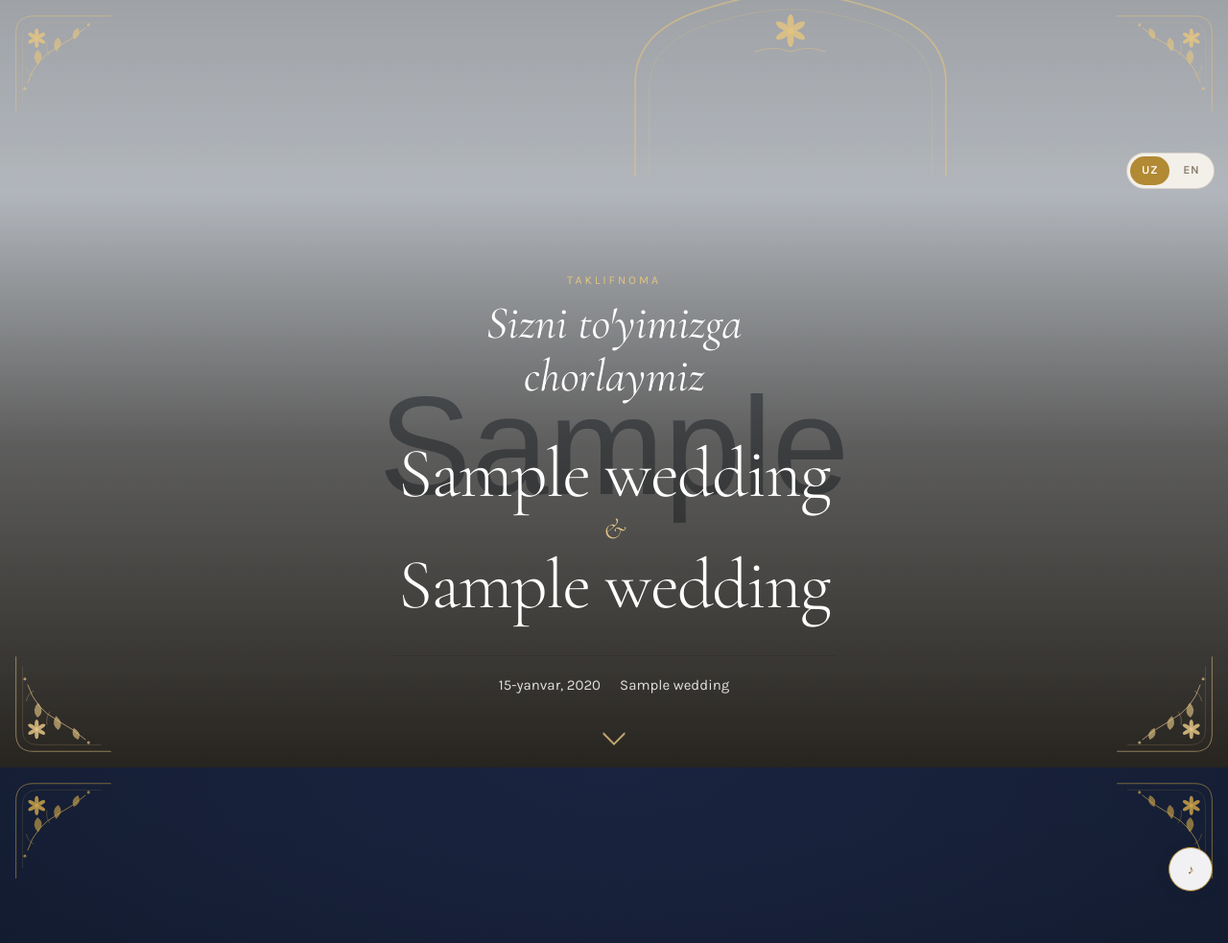
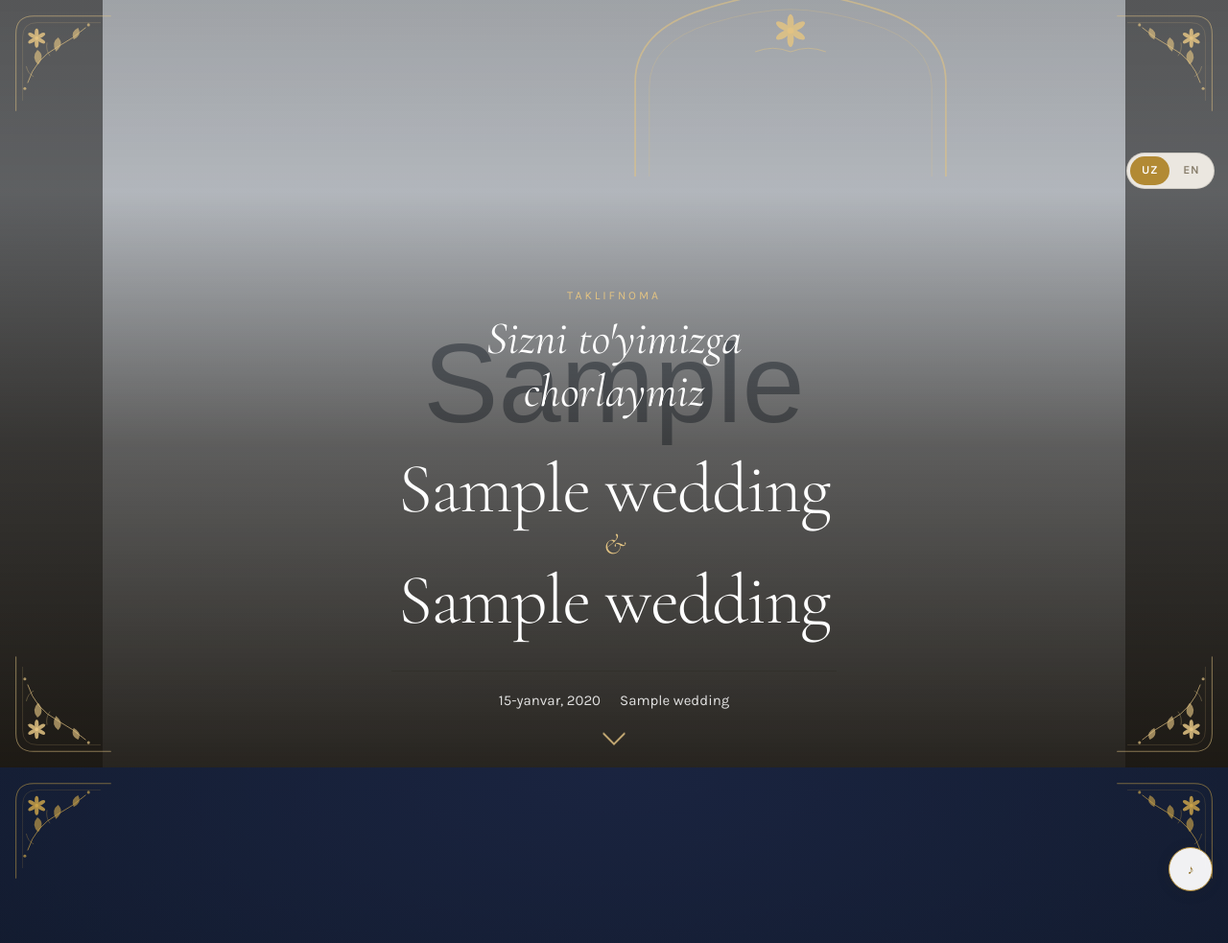
Before and after one commit to Nizomiddin0628/Jaloliddin, a Django app: page / in a window 1280 px wide. Shown: the top 983 px of the page at 96% size. Run offline with Django 5.2, Linux system fonts and the light colour scheme; tables that the repository leaves empty hold one stand-in row (values such as "Sample post"); grey boxes marked "Sample" are stand-in pictures; some libraries are stand-ins or nearby versions.

Commit message:
hero rasm har qanday olchamga moslashadi

```diff
--- a/invitation/templates/site/index.html
+++ b/invitation/templates/site/index.html
@@ -54,6 +54,7 @@
 {# =============================================== BOSH EKRAN #}
 <header class="hero {% if hero_url %}hero--photo{% else %}hero--plain{% endif %}">
   {% if hero_url %}
+    <img class="hero__bg" src="{{ hero_url }}" alt="" aria-hidden="true">
     <img class="hero__image" src="{{ hero_url }}" alt="" fetchpriority="high">
   {% endif %}
   <div class="hero__veil"></div>
--- a/static/css/main.css
+++ b/static/css/main.css
@@ -271,41 +271,50 @@
   background: var(--ivory);
 }
 
+/* Fon — o'sha rasmning xiralashtirilgan nusxasi.
+   Rasm ekranga to'liq sig'maganda chetlar bo'sh qolmaydi. */
+.hero__bg {
+  position: absolute;
+  inset: 0;
+  width: 100%;
+  height: 100%;
+  object-fit: cover;
+  object-position: center;
+  z-index: 0;
+  filter: blur(26px) brightness(0.52) saturate(1.05);
+  transform: scale(1.2);
+  animation: kenburns-bg 40s var(--ease) forwards;
+}
+
+/* Asosiy rasm HECH QACHON kesilmaydi — qanday o'lchamda yuklansa,
+   ekranga butunligicha sig'adi. Tik rasm ham, keng rasm ham. */
 .hero__image {
   position: absolute;
   inset: 0;
   width: 100%;
   height: 100%;
-  object-fit: cover;
-  /* Telefonda rasm markazdan kesiladi — vertikal rasm shunda to'g'ri chiqadi */
+  object-fit: contain;
   object-position: center;
-  z-index: 0;
-  animation: kenburns 30s var(--ease) forwards;
-}
-
-/* Keng ekranda vertikal rasm cho'zilib, yuz kesilib qoladi.
-   Shuning uchun kesish nuqtasini yuqoriga suramiz va matnni
-   pastga tushiramiz — yuz tepada toza qoladi. */
+  z-index: 1;
+  animation: hero-in 1.5s var(--ease) forwards;
+}
+
+@keyframes kenburns-bg {
+  from { transform: scale(1.3); }
+  to { transform: scale(1.2); }
+}
+
+@keyframes hero-in {
+  from { opacity: 0; }
+  to { opacity: 1; }
+}
+
+/* Keng ekranda matn pastroqda tursin — yuz ochiq qoladi */
 @media (min-width: 56rem) {
-  .hero__image {
-    /* Kichikroq foiz — rasmning yuqoriroq qismi ko'rinadi */
-    object-position: center 10%;
-    animation: kenburns-wide 34s var(--ease) forwards;
-  }
-
   .hero {
     max-height: 100svh;
     justify-content: flex-end;
-    padding-bottom: clamp(4rem, 9vh, 7rem);
-  }
-}
-
-@keyframes kenburns-wide {
-  from {
-    transform: scale(1.08);
-  }
-  to {
-    transform: scale(1);
+    padding-bottom: clamp(3rem, 7vh, 5.5rem);
   }
 }
 
@@ -317,7 +326,7 @@
 .hero__veil {
   position: absolute;
   inset: 0;
-  z-index: 1;
+  z-index: 2;
 }
 
 .hero--photo .hero__veil {
@@ -1453,6 +1462,7 @@
   .timeline::before { transform: scaleY(1) !important; }
   .timeline li::before { transform: scale(1) !important; }
   .hero__image,
+  .hero__bg,
   .hero--plain .hero__veil,
   .chevron { animation: none !important; }
   * { transition-duration: 0.01ms !important; }
```
